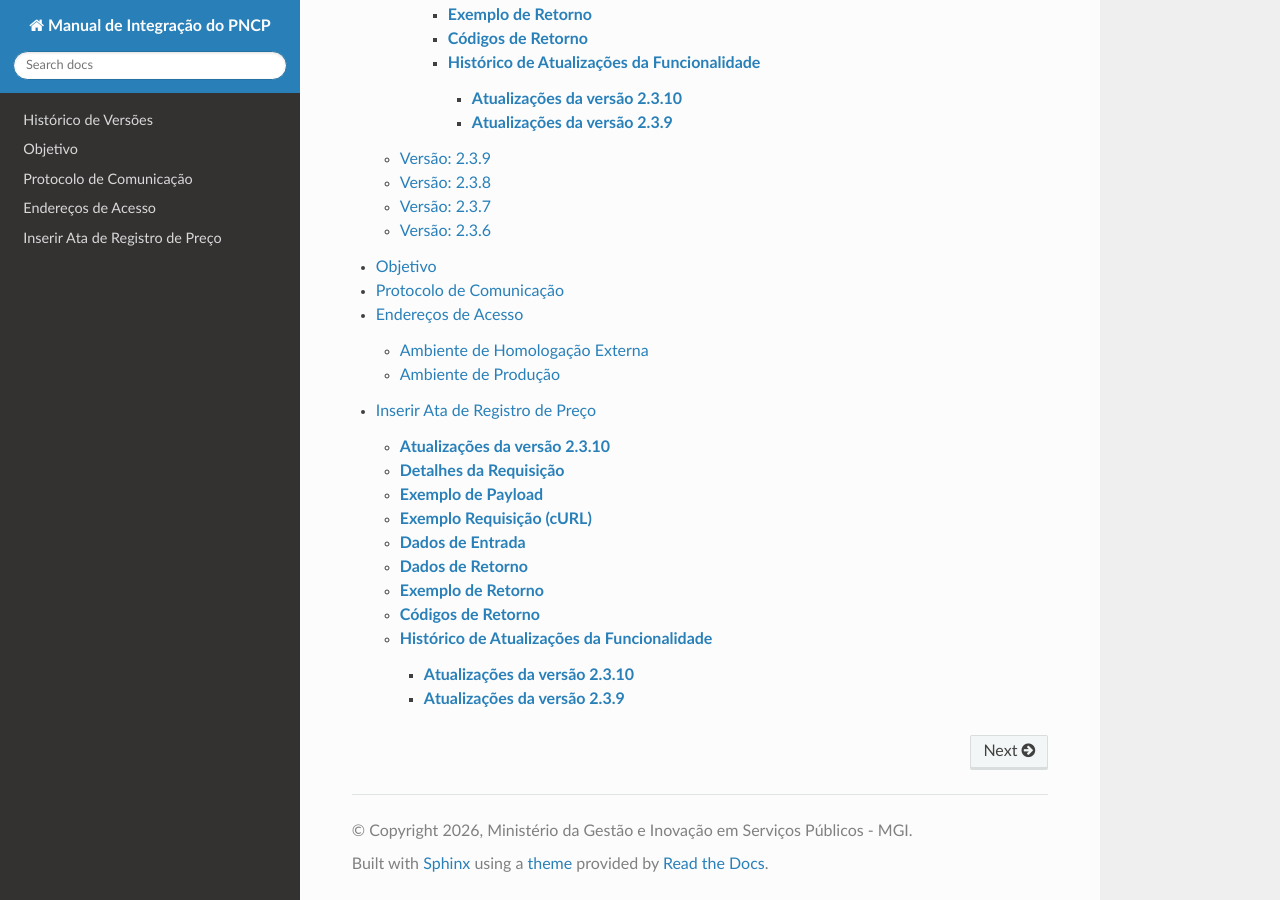
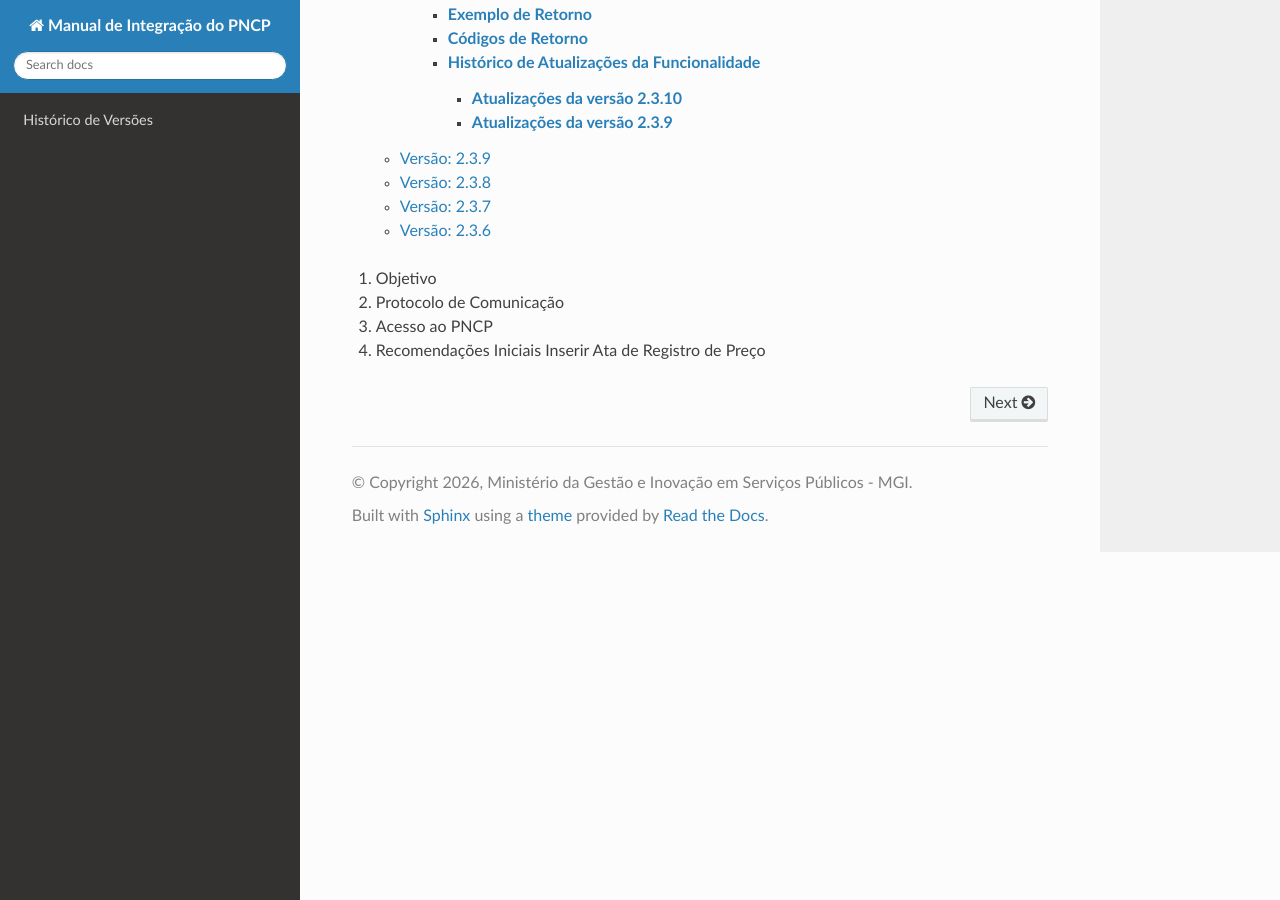
Before and after one commit to carlosmgi/Manual-de-Integracao-do-PNCP, a Sphinx documentation site: the page built from docs/source/index.rst, in a window 1280 px wide and 900 px high, scrolled down 1403 px. Built offline with Sphinx 7.4.7 and the Read the Docs theme 3.1.0, drawn with Linux system fonts in a browser that asks for light colours.

Commit message:
Update index.rst

```diff
--- a/docs/source/index.rst
+++ b/docs/source/index.rst
@@ -18,7 +18,8 @@ Sumário
 .. toctree::
 
    Histórico de Versões
-   Objetivo
-   Protocolo de Comunicação
-   Acesso ao PNCP
+1. Objetivo
+2. Protocolo de Comunicação
+3. Acesso ao PNCP
+4. Recomendações Iniciais
    Inserir Ata de Registro de Preço
```
